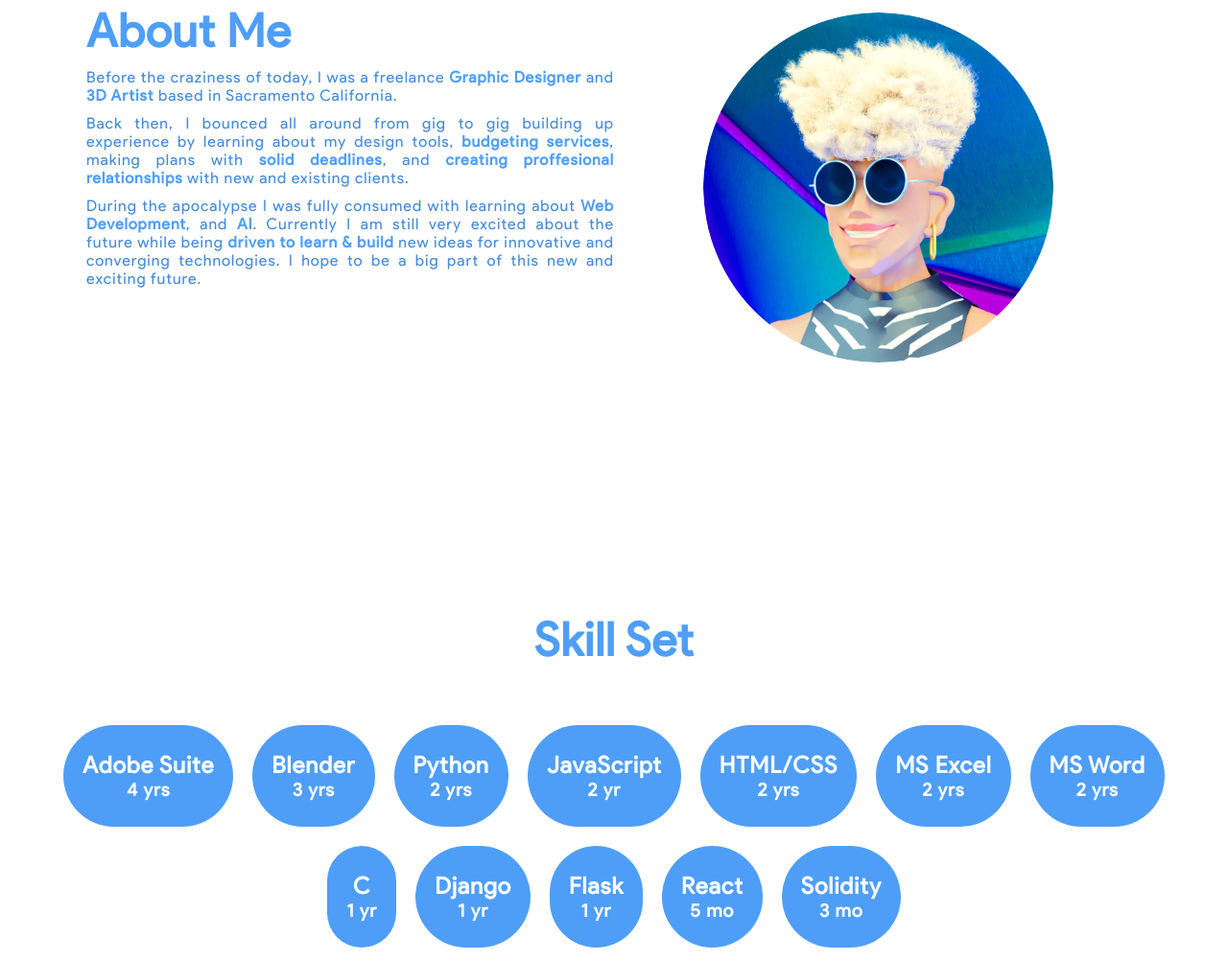
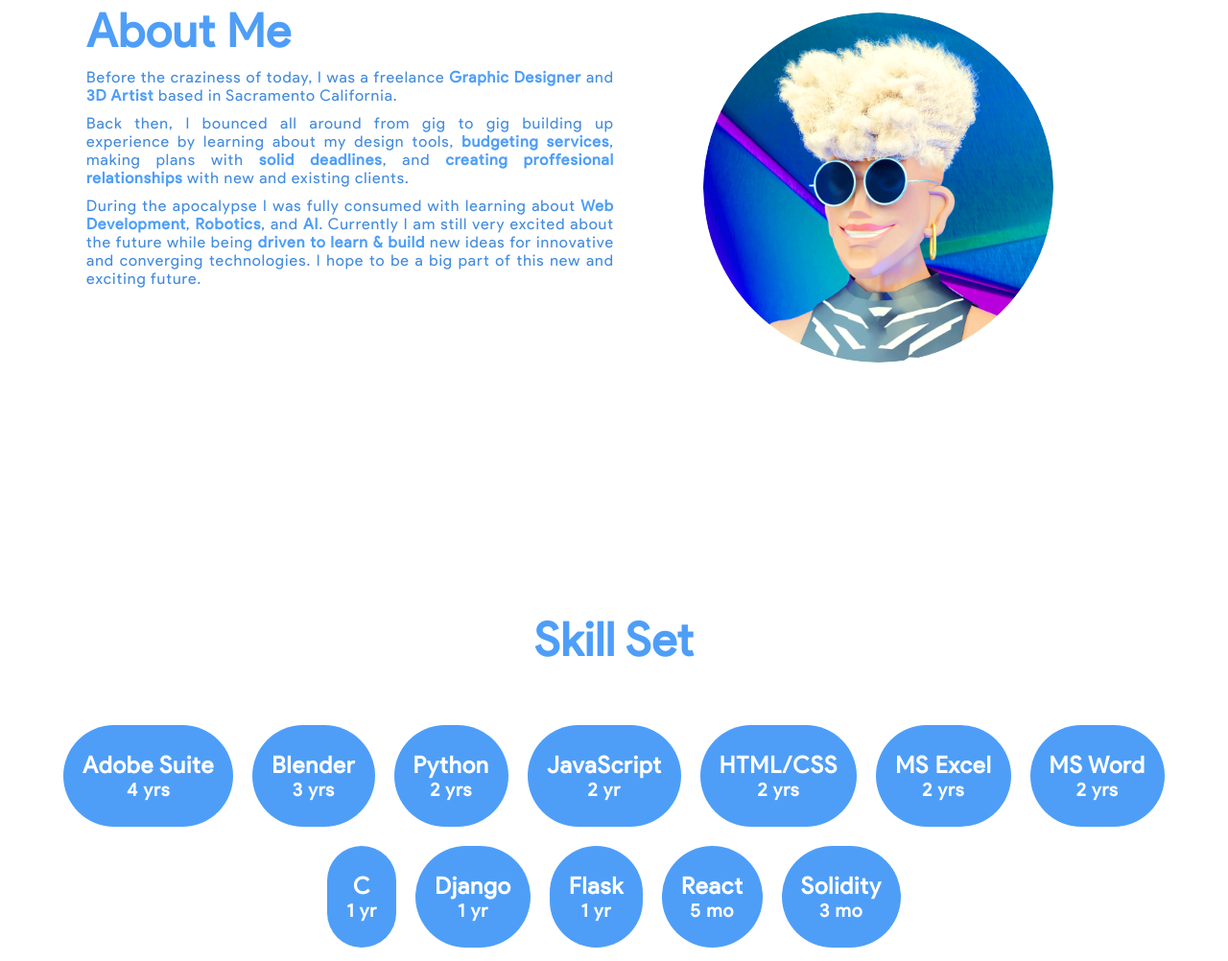
Before and after one commit to MathiasRauls/portfolio, a plain HTML site: page index.html in a window 1280 px wide. Shown: the part 1610-2612 px from the top of the page at 96% size. Drawn offline with Linux system fonts and the light colour scheme.

Commit message:
Edit About Me

```diff
--- a/index.html
+++ b/index.html
@@ -58,7 +58,7 @@
                     <h1>About Me</h1>
                     <p class="about-p">Before the craziness of today, I was a freelance <span>Graphic Designer</span> and <span>3D Artist</span> based in Sacramento California.</p>
                     <p class="about-p">Back then, I bounced all around from gig to gig building up experience by learning about my design tools, <span>budgeting services</span>, making plans with <span>solid deadlines</span>, and <span>creating proffesional relationships</span> with new and existing clients.</p>
-                    <p class="about-p">During the apocalypse I was fully consumed with learning about <span>Web Development</span>, and <span>AI</span>. Currently I am still very excited about the future while being <span>driven to learn & build</span> new ideas for innovative and converging technologies. I hope to be a big part of this new and exciting future.</p>
+                    <p class="about-p">During the apocalypse I was fully consumed with learning about <span>Web Development</span>, <span>Robotics</span>, and <span>AI</span>. Currently I am still very excited about the future while being <span>driven to learn & build</span> new ideas for innovative and converging technologies. I hope to be a big part of this new and exciting future.</p>
                 </div>
                 <div class="about-right">
                     <img src="design/images/MattyNewProfileCirc.png" alt="" class="about-img">
```
